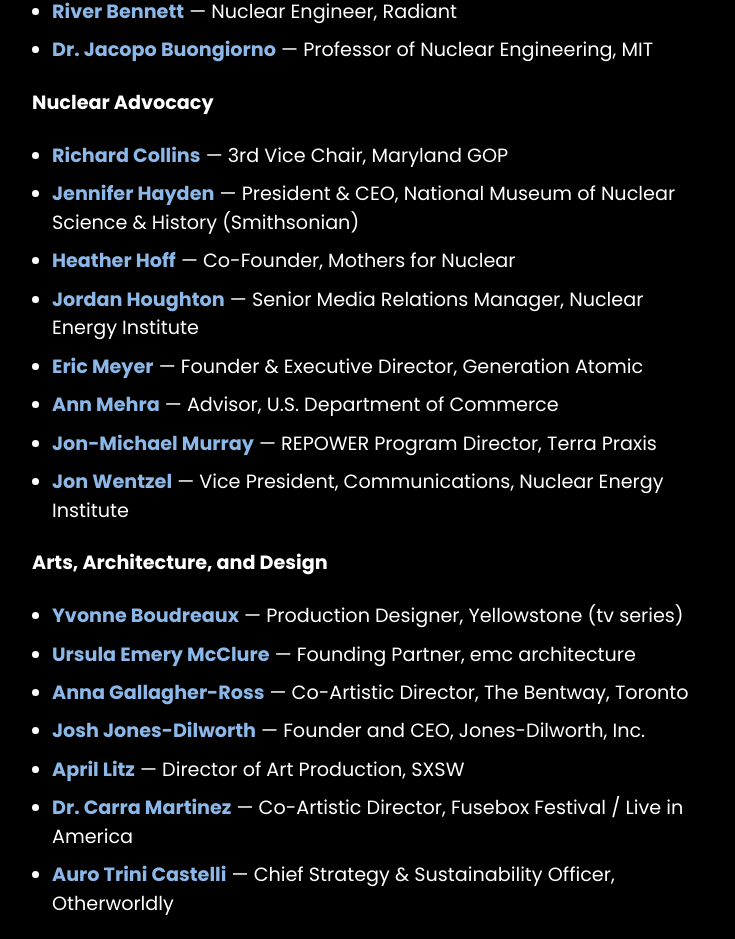
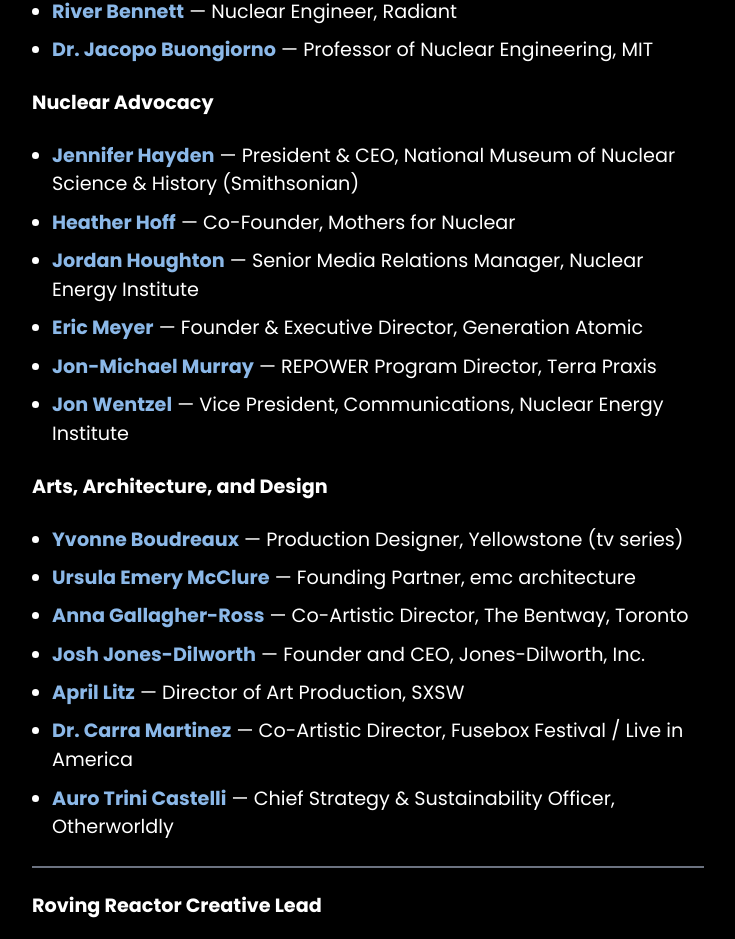
Before and after one commit to PhysicalPlant/rovingreactor_website, a Next.js app: page /coalition in a window 1280 px wide. Shown: the part 1191-2130 px from the top of the page, without its empty margins (0-735 px from the left). Built offline with nearby package versions, Linux system fonts and the light colour scheme; a web font is replaced by a local one.

Commit message:
Minor text changes

```diff
--- a/src/app/coalition/page.tsx
+++ b/src/app/coalition/page.tsx
@@ -91,14 +91,7 @@
               Nuclear Advocacy
             </p>
             <ul className="list-disc text-white mb-6 pl-5">
-              <li>
-                <strong>
-                  <a href="https://msa.maryland.gov/msa/mdmanual/40party/html/rep.html">
-                    Richard Collins
-                  </a>
-                </strong>{" "}
-                &mdash; 3rd Vice Chair, Maryland GOP
-              </li>
+
               <li>
                 <strong>
                   <a href="https://www.linkedin.com/in/jennifer-hayden-1b341429/">
@@ -132,14 +125,7 @@
                 </strong>{" "}
                 &mdash; Founder & Executive Director, Generation Atomic
               </li>
-              <li>
-                <strong>
-                  <a href="https://www.linkedin.com/in/u-ann-m-a8a51613/">
-                    Ann Mehra
-                  </a>
-                </strong>{" "}
-                &mdash; Advisor, U.S. Department of Commerce
-              </li>
+
               <li>
                 <strong>
                   <a href="https://www.linkedin.com/in/jon-michael-murray/">
--- a/src/app/timeline/page.tsx
+++ b/src/app/timeline/page.tsx
@@ -55,8 +55,7 @@
             </p>
             <ul className="list-disc list-inside text-white text-xl">
               <li className="mb-4">
-                <span className="font-bold">January 2025</span> Partnered with
-                Ann Mehra to submit major DoE workforce proposal for Nuclear
+                <span className="font-bold">January 2025</span> Partnered to submit major DoE workforce proposal for Nuclear
                 Reactor Safety Training Program, secured backing from MIT,
                 University of Michigan, and two multi-state nuclear consortia to
                 address 350,000-job sector shortage. Advanced technical
```
